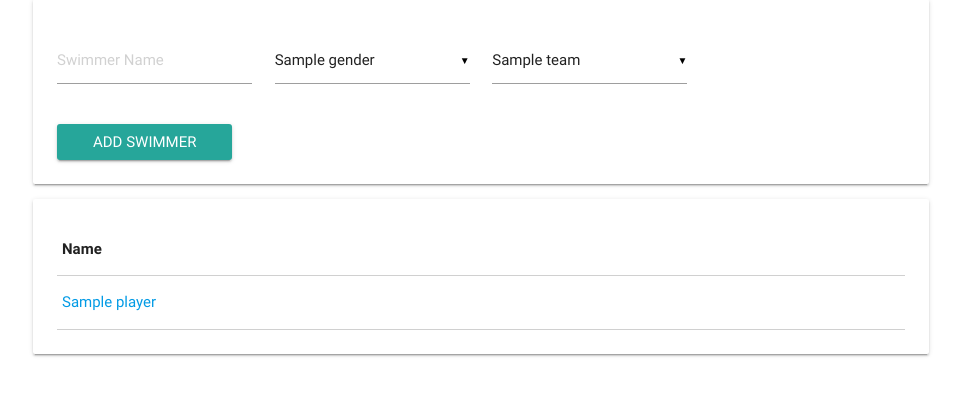
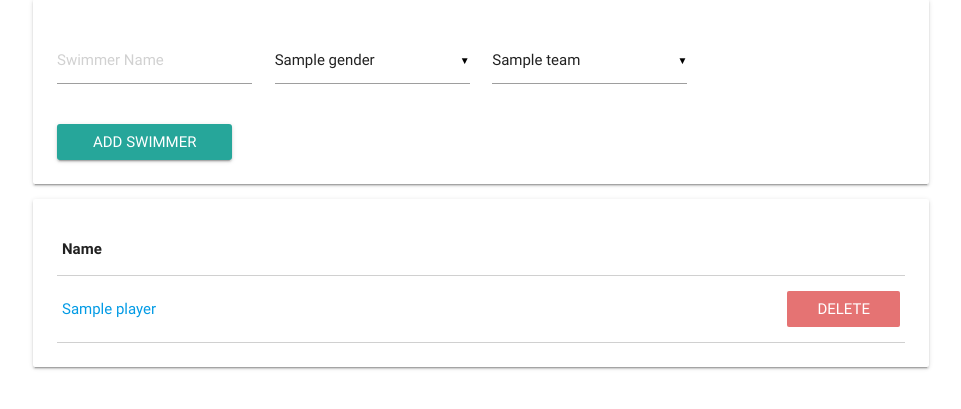
Before and after one commit to sfhacks/SFSwimming, a Flask app: template app/templates/roster.html in a window 1280 px wide. Shown: the part 155-564 px from the top of the page, without its empty margins (159-1120 px from the left). Run offline with Flask 2, Linux system fonts and the light colour scheme; the template is opened without the code that fills it: most values are stand-ins (such as "Sample title", 1, 10 or a date in 2020); parts of the project's set-up code (start-up, migrations or seed data) failed here and were passed over.

Commit message:
Delete players from roster

```diff
--- a/app/static/styles.css
+++ b/app/static/styles.css
@@ -35,7 +35,7 @@ h2 {
 }
 
 .delete-button {
-    margin-top: 6px;
+    /*margin-top: -5px;*/
 }
 
 #logout-button {
@@ -64,3 +64,12 @@ img {
     background-color: #64b5f6;
     text-align: center;
 }
+
+td {
+  /*padding: 15px;*/
+}
+
+.action-td {
+  display: flex;
+  justify-content: flex-end;
+}
--- a/app/templates/base.html
+++ b/app/templates/base.html
@@ -22,6 +22,7 @@
     <script>
     $(document).ready(function() {
         $('select').material_select();
+        $('.modal').modal();
 
         $("a[path]").on("click", function(){
             path = $(this).attr("path")
--- a/app/templates/roster.html
+++ b/app/templates/roster.html
@@ -6,32 +6,33 @@
 
 console.log("test");
 
-player = ""
 row = undefined;
-function openModal(tag, name) {
-    console.log(name);
-    $(".modal").show()
-    player = $(tag).parent().find(".player-name").text()
-    row = $(tag).parent()
-    $("#modal-text").text("Are you sure you want to delete " + player + "?")
-}
+name = ""
 
-function closeModal() {
-    $(".modal").hide()
-}
+$(() => {
+    $(".delete-button").on("click", function() {
+        name = $(this).parent().parent().find(".player-name").find("a").text()
+        row = $(this).parent().parent()
+        $("#modal-message").text("Are you sure you want to delete " + name + " ?")
 
-function confirmDelete() {
-    console.log("Test");
-    $(".modal").hide()
+        $('#modal1').modal('open');
+
+    })
+
+    $(".delete").on("click", function() {
         row.remove()
         $.ajax({
-        url: '/roster?name='+player,
+            url: '/roster?name='+name,
             type: 'DELETE',
             success: function(data, textStatus) {
                 console.log("Delete successful!");
             }
         });
-}
+        $("#modal1").modal("close")
+    })
+})
+
+
 
 </script>
 
@@ -41,11 +42,24 @@ function confirmDelete() {
 <!-- The Modal -->
 
 <!-- Modal content -->
-<div class="modal">
+{# <div class="modal">
     <span class="close" onClick= "closeModal()">&times;</span>
     <h2>Delete Player</h2>
     <p id = "modal-text">Some text in the Modal.</p>
     <span class = "delete-button" onClick = "confirmDelete(this)"> Delete </span>
+</div> #}
+
+
+<!-- Modal Structure -->
+ <div id="modal1" class="modal">
+   <div class="modal-content">
+     <h4 id = "modal-message">Are you sure you want to delete</h4>
+     <p>All associated times will be deleted too.</p>
+   </div>
+   <div class="modal-footer">
+     <a href="#!" class="modal-action modal-close waves-effect waves-grey btn-flat">Cancel</a>
+     <a href="#!" class="delete waves-effect waves-grey btn-flat red lighten-1 white-text">Delete</a>
+   </div>
  </div>
 
 
@@ -81,16 +95,19 @@ function confirmDelete() {
     <div class="card-content">
         <table class = "bordered">
             <tr>
-                <th>
+                <th align = "right">
                     Name
                 </th>
-                <th></th>
+                <th align="right"></th>
             </tr>
             {% for player in roster %}
 
             <tr>
                 <td class = "player-name"><a href = {{"/playerProfile?id="+player.id|string}}>{{ player.name }}</a></td>
-{#                 <td class = "delete-button waves-effect waves-light btn-flat red lighten-2 white-text" onClick = "openModal(this)"> Delete </td> #}
+                <td class = "action-td">
+                    <span class="delete-button waves-effect waves-light btn-flat modal-trigger red lighten-2 white-text right-align" href="#modal1">Delete</span>
+                </td>
+
             </tr>
 
             {% endfor %}
```
Lines whose indentation alone changed are shown as unchanged.
